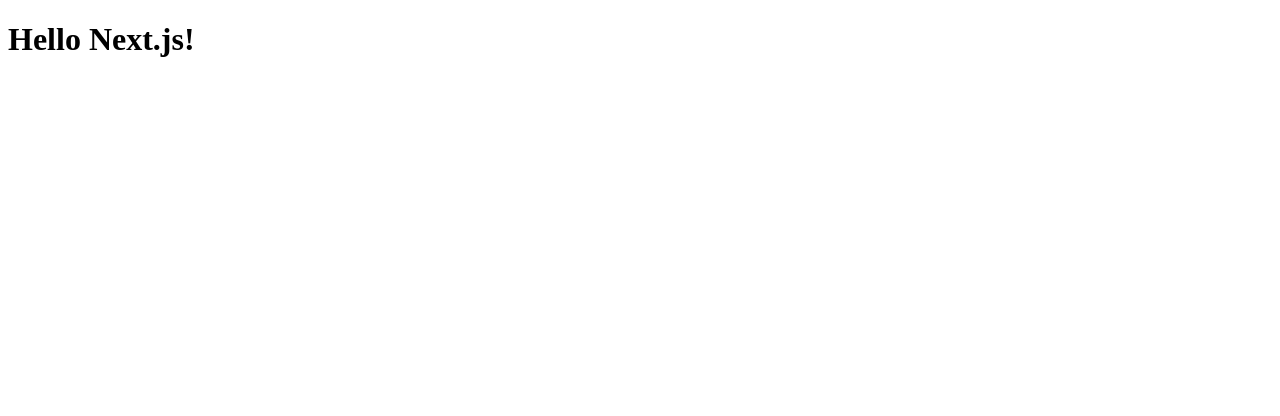
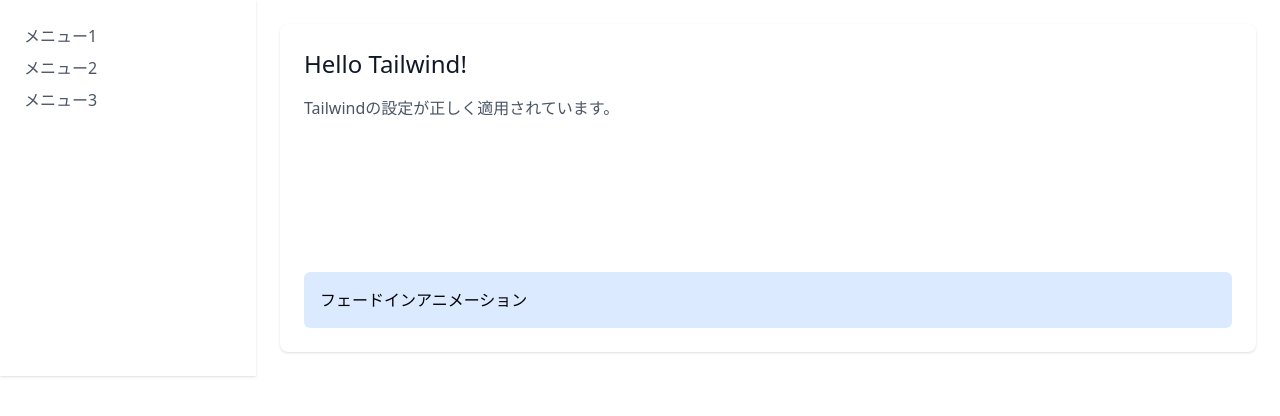
Before and after one commit to kokiwaku/Kakeibo, a Next.js app in the folder front/: page / in a window 1280 px wide. Shown: the top 416 px of the page. Built offline with nearby package versions, Linux system fonts and the light colour scheme.

Commit message:
tailwind cssを有効に

```diff
--- a/front/package.json
+++ b/front/package.json
@@ -14,12 +14,14 @@
     "inspect": "npx eslint --inspect-config"
   },
   "dependencies": {
+    "@tailwindcss/postcss": "^4.0.5",
     "axios": "^1.7.9",
     "next": "^15.0.3",
+    "postcss": "^8.5.1",
     "react": "^18.3.1",
     "react-dom": "^18.3.1",
     "react-router-dom": "^7.0.0",
-    "styled-components": "^6.1.13"
+    "tailwindcss": "^4.0.5"
   },
   "devDependencies": {
     "@eslint/js": "^9.13.0",
--- /dev/null
+++ b/front/postcss.config.mjs
@@ -0,0 +1,6 @@
+const config = {
+  plugins: {
+    '@tailwindcss/postcss': {},
+  },
+}
+export default config
--- a/front/src/app/layout.tsx
+++ b/front/src/app/layout.tsx
@@ -1,15 +1,19 @@
-import React from "react";
+import { Metadata } from 'next'
+import React from 'react'
 
-export default function DashboardLayout({
-  children,
-}: {
-  children: React.ReactNode;
-}) {
+import '@/styles/globals.css'
+
+export const metadata: Metadata = {
+  title: 'Create Next App',
+  description: 'Generated by create next app',
+}
+
+const RootLayout = ({ children }: { children: React.ReactNode }) => {
   return (
-    <html lang="en">
-      <body>
-        <main>{children}</main>
-      </body>
+    <html lang="ja">
+      <body>{children}</body>
     </html>
-  );
+  )
 }
+
+export default RootLayout
--- a/front/src/app/page.tsx
+++ b/front/src/app/page.tsx
@@ -1,5 +1,51 @@
-import React from "react";
+import React from 'react'
 
-export default function Page() {
-  return <h1>Hello Next.js!</h1>;
+const Page = () => {
+  return (
+    <div className="min-h-full">
+      <div className="flex">
+        <SidePanel />
+        <main className="flex-1 p-6">
+          <div className="bg-white rounded-lg shadow-sm p-6">
+            <h2 className="text-2xl text-gray-900 mb-4">Hello Tailwind!</h2>
+            <p className="text-gray-600">
+              Tailwindの設定が正しく適用されています。
+            </p>
+            {/* Tailwindのユーティリティクラスのデモ */}
+            <div className="mt-6 space-y-4">
+              <button className="bg-primary-500 text-white px-4 py-2 rounded-md hover:bg-primary-600 transition-colors">
+                プライマリボタン
+              </button>
+              <div className="bg-secondary-500 text-white p-4 rounded-md">
+                セカンダリカラーの背景
+              </div>
+              <div className="animate-fade-in bg-blue-100 p-4 rounded-md">
+                フェードインアニメーション
+              </div>
+            </div>
+          </div>
+        </main>
+      </div>
+    </div>
+  )
 }
+
+export default Page
+
+const SidePanel = () => {
+  return (
+    <aside className="w-64 bg-white shadow-sm p-6">
+      <nav className="space-y-2">
+        <a href="#" className="block text-gray-600 hover:text-primary-500">
+          メニュー1
+        </a>
+        <a href="#" className="block text-gray-600 hover:text-primary-500">
+          メニュー2
+        </a>
+        <a href="#" className="block text-gray-600 hover:text-primary-500">
+          メニュー3
+        </a>
+      </nav>
+    </aside>
+  )
+}
--- /dev/null
+++ b/front/src/styles/globals.css
@@ -0,0 +1 @@
+@import 'tailwindcss';
--- /dev/null
+++ b/front/tailwind.config.ts
@@ -0,0 +1,59 @@
+import type { Config } from 'tailwindcss'
+
+/**
+ * Tailwind CSS設定ファイル
+ *
+ * 主な設定項目:
+ * 1. content: Tailwindのユーティリティクラスを探すファイルパスを指定
+ * 2. darkMode: ダークモードの動作設定
+ * 3. theme: デザインのカスタマイズ
+ *    - screens: レスポンシブブレークポイント
+ *    - colors: カラーパレット
+ *    - spacing: マージン、パディング、幅、高さなどのサイズ
+ *    - extend: 既存の設定を拡張
+ */
+const config: Config = {
+  // Tailwindが適用されるファイルを指定
+  content: ['./src/app/**/*.{js,ts,jsx,tsx,mdx}'],
+
+  // テーマのカスタマイズ
+  theme: {
+    // ブレークポイントの設定
+    // 例: md:text-lg -> 768px以上で適用
+    screens: {
+      sm: '640px', // スマートフォン(横向き)
+      md: '768px', // タブレット
+      lg: '1024px', // ノートPC
+      xl: '1280px', // デスクトップ
+      '2xl': '1536px', // 大画面
+    },
+
+    // 既存の設定を拡張
+    extend: {
+      // カラーパレット
+      // 例: bg-primary-500, text-secondary-700
+      colors: {
+        primary: {
+          50: '#f0f9ff',
+          100: '#e0f2fe',
+          200: '#bae6fd',
+          300: '#7dd3fc',
+          400: '#38bdf8',
+          500: '#0ea5e9', // メインカラー
+          600: '#0284c7',
+          700: '#0369a1',
+          800: '#075985',
+          900: '#0c4a6e',
+          950: '#082f49',
+        },
+        secondary: {
+          500: '#64748b', // メインカラー
+          600: '#475569',
+          700: '#334155',
+        },
+      },
+    },
+  },
+}
+
+export default config
```
Also changed, not shown: 1 other file (tests, documents, lock files or other folders).
